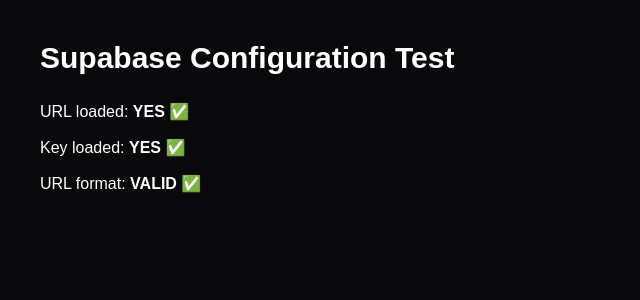
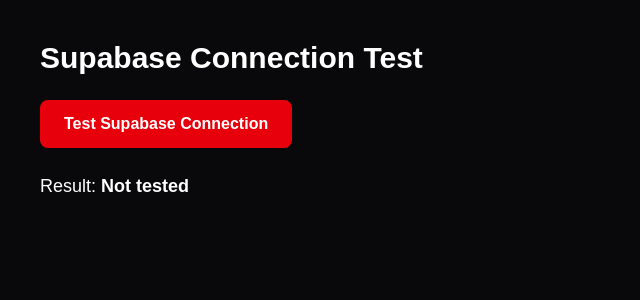
Before and after one commit to Charan29510/PNR_EARTHMOVERS, a Next.js app: page /test-supabase in a window 1280 px wide. Shown: the top 300 px of the page, without its empty margins (0-640 px from the left). Built offline with nearby package versions, Linux system fonts and the light colour scheme; no server answers.

Commit message:
Test Supabase connection

```diff
--- a/app/test-supabase/page.tsx
+++ b/app/test-supabase/page.tsx
@@ -1,28 +1,45 @@
+"use client";
+
+import { useState } from "react";
+import { createClient } from "@/lib/supabase/client";
+
 export default function TestSupabase() {
-  const url = process.env.NEXT_PUBLIC_SUPABASE_URL;
-  const key = process.env.NEXT_PUBLIC_SUPABASE_PUBLISHABLE_KEY;
+  const supabase = createClient();
+
+  const [result, setResult] = useState("Not tested");
+
+  const testConnection = async () => {
+    setResult("Testing...");
+
+    const { data, error } = await supabase.auth.getSession();
+
+    if (error) {
+      setResult(`ERROR: ${error.message}`);
+      return;
+    }
+
+    setResult(
+      data.session
+        ? "Supabase connection works — session exists ✅"
+        : "Supabase connection works — no active session ✅"
+    );
+  };
 
   return (
     <main className="min-h-screen bg-zinc-950 text-white p-10">
       <h1 className="text-3xl font-bold mb-6">
-        Supabase Configuration Test
+        Supabase Connection Test
       </h1>
 
-      <p>
-        URL loaded:{" "}
-        <strong>{url ? "YES ✅" : "NO ❌"}</strong>
-      </p>
+      <button
+        onClick={testConnection}
+        className="bg-red-600 px-6 py-3 rounded-lg font-bold"
+      >
+        Test Supabase Connection
+      </button>
 
-      <p className="mt-3">
-        Key loaded:{" "}
-        <strong>{key ? "YES ✅" : "NO ❌"}</strong>
-      </p>
-
-      <p className="mt-3">
-        URL format:{" "}
-        <strong>
-          {url?.startsWith("https://") ? "VALID ✅" : "INVALID ❌"}
-        </strong>
+      <p className="mt-6 text-lg">
+        Result: <strong>{result}</strong>
       </p>
     </main>
   );
```
